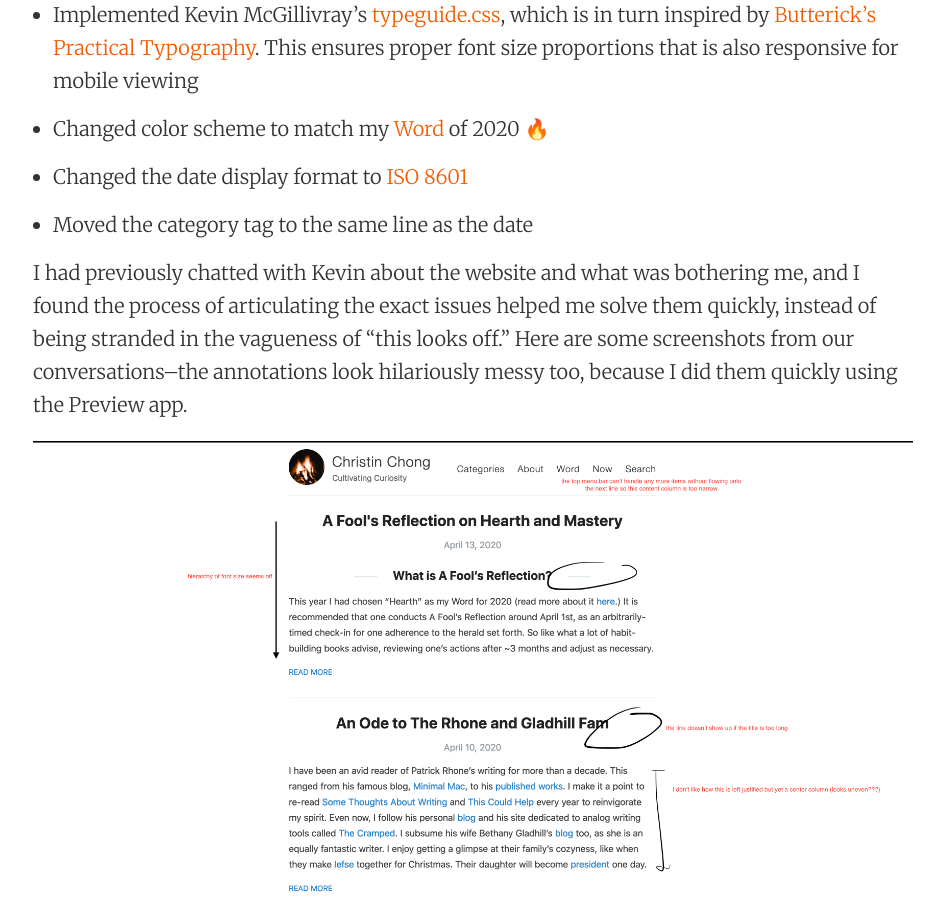
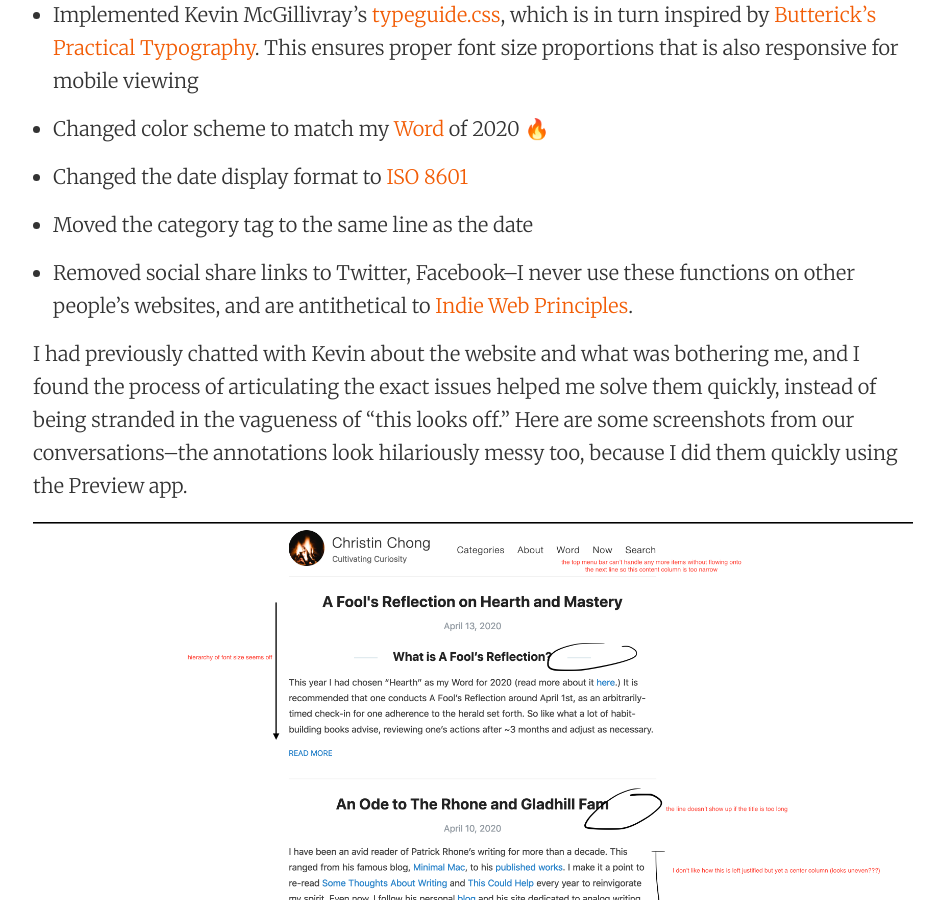
Before and after one commit to codestin/codestin.github.io, a Jekyll site: the page built from _posts/2020-05-16-Updated-Website.md, in a window 1280 px wide and 900 px high, scrolled down 521 px. Shown: the whole window, without its empty margins (167-1111 px from the left). Built offline with Jekyll 4.4.1, drawn with Linux system fonts in a browser that asks for light colours; comment, search, counter and statistics services are not loaded.

Commit message:
update 2020-05-16 entry

```diff
--- a/_posts/2020-05-16-Updated-Website.md
+++ b/_posts/2020-05-16-Updated-Website.md
@@ -13,6 +13,7 @@
 - Changed color scheme to match my [Word](https://christinchong.com/word) of 2020 🔥
 - Changed the date display format to [ISO 8601](https://xkcd.com/1179)
 - Moved the category tag to the same line as the date
+- Removed social share links to Twitter, Facebook--I never use these functions on other people's websites, and are antithetical to [Indie Web Principles](https://indieweb.org/principles).
 
 I had previously chatted with Kevin about the website and what was bothering me, and I found the process of articulating the exact issues helped me solve them quickly, instead of being stranded in the vagueness of "this looks off." Here are some screenshots from our conversations--the annotations look hilariously messy too, because I did them quickly using the Preview app.
 
```
